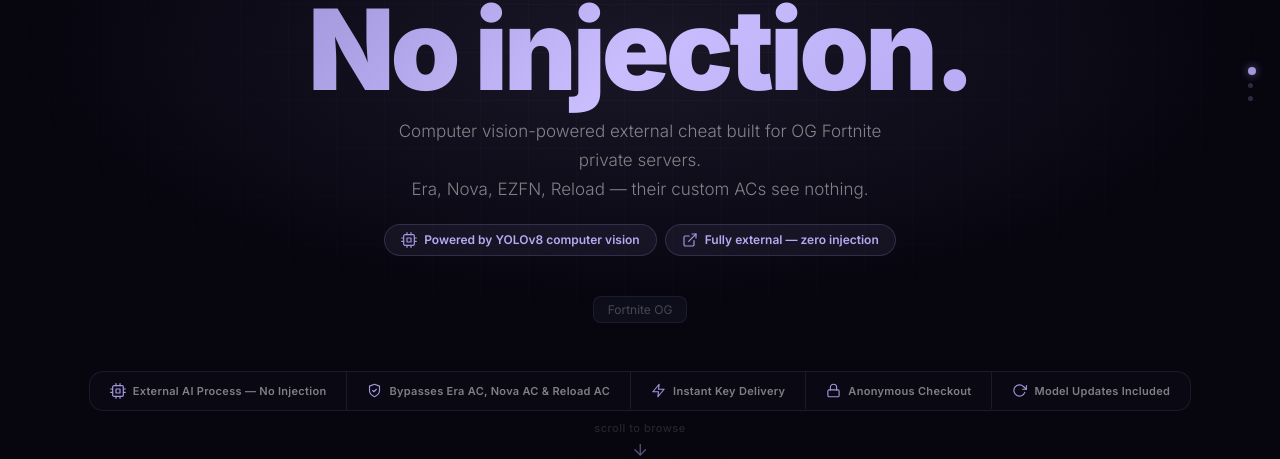
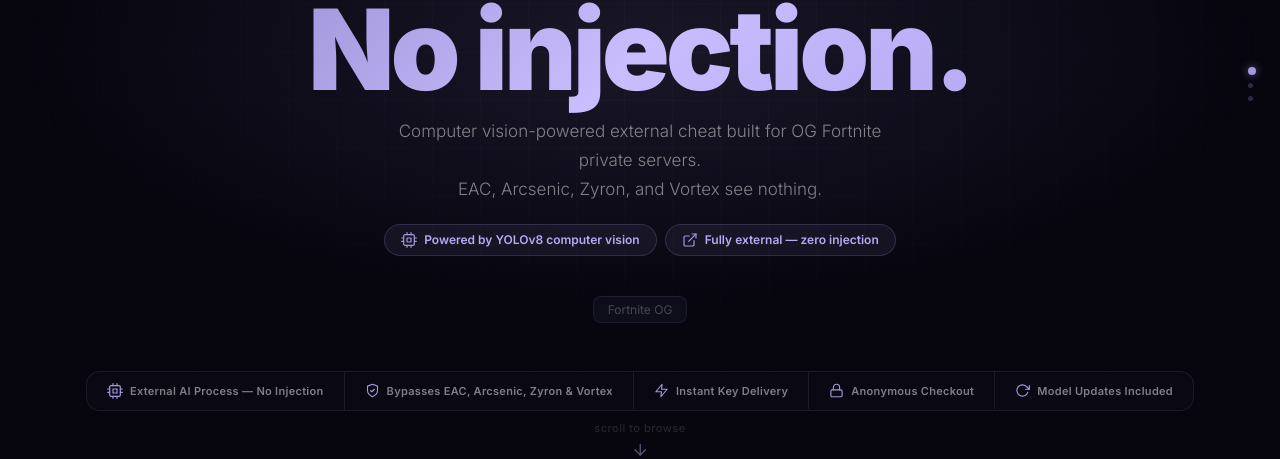
Before and after one commit to abigailleahgoldberg/biolink, a Next.js app: page /shop in a window 1280 px wide. Shown: the part 316-775 px from the top of the page. Built offline with nearby package versions, Linux system fonts and the light colour scheme.

Commit message:
fix: correct AC names to EAC, Arcsenic, Zyron, Vortex throughout

```diff
--- a/app/shop/page.tsx
+++ b/app/shop/page.tsx
@@ -125,7 +125,7 @@ const Icons = {
 
 const TRUST = [
   { icon: Icons.cpu,      label: 'External AI Process — No Injection'       },
-  { icon: Icons.shield,   label: 'Bypasses Era AC, Nova AC & Reload AC'     },
+  { icon: Icons.shield,   label: 'Bypasses EAC, Arcsenic, Zyron & Vortex'   },
   { icon: Icons.zap,      label: 'Instant Key Delivery'                     },
   { icon: Icons.lock,     label: 'Anonymous Checkout'                       },
   { icon: Icons.refresh,  label: 'Model Updates Included'                   },
@@ -140,7 +140,7 @@ const PRODUCTS = [
     status: 'undetected' as const,
     updated: '1d ago',
     users: 634,
-    desc: 'Built specifically for OG Fortnite private servers — Era, Nova, EZFN, Reload. Retrained on OG character models and classic skin datasets. Recoil comp tuned for OG weapon bloom. 100% external — reads your screen, moves your mouse, their custom ACs have nothing to scan.',
+    desc: 'Built specifically for OG Fortnite private servers. Retrained on OG character models and classic skin datasets. Recoil comp tuned for OG weapon bloom. 100% external — reads your screen, moves your mouse. EAC, Arcsenic, Zyron, and Vortex have nothing to scan.',
     features: [
       'AI Aimbot — model retrained on OG skins & character shapes',
       'Aim Assist — smooth AI correction tuned for OG sensitivity',
@@ -178,7 +178,7 @@ const FAQ = [
   {
     icon: Icons.shield,
     q: 'Will I get banned?',
-    a: 'OG Fortnite private server ACs (Era, Nova, EZFN, Reload) scan your game files, memory, and running processes. Our software does none of that — it runs completely separately, reads only your screen pixels, and acts only through your mouse. There is no footprint for their AC to find.',
+    a: 'EAC, Arcsenic, Zyron, and Vortex all scan game files, memory, and running processes. Our software does none of that — it runs completely separately, reads only your screen pixels, and acts only through your mouse. There is no footprint for any of them to find.',
   },
   {
     icon: Icons.package,
@@ -299,7 +299,7 @@ export default function ShopPage() {
           </h1>
           <p className="landing-p" style={{ margin: '0 auto 20px', position: 'relative', zIndex: 1, maxWidth: 500, textAlign: 'center' }}>
             Computer vision-powered external cheat built for OG Fortnite private servers.<br />
-            Era, Nova, EZFN, Reload — their custom ACs see nothing.
+            EAC, Arcsenic, Zyron, and Vortex see nothing.
           </p>
 
           {/* tech pills */}
```
